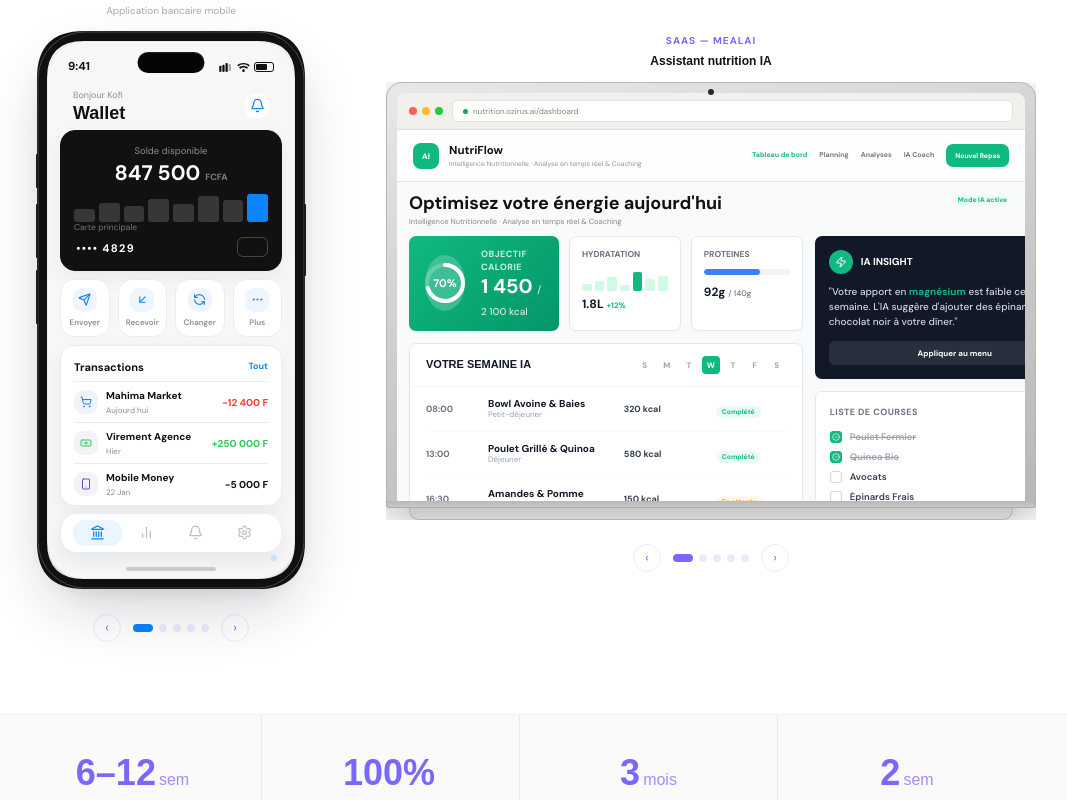
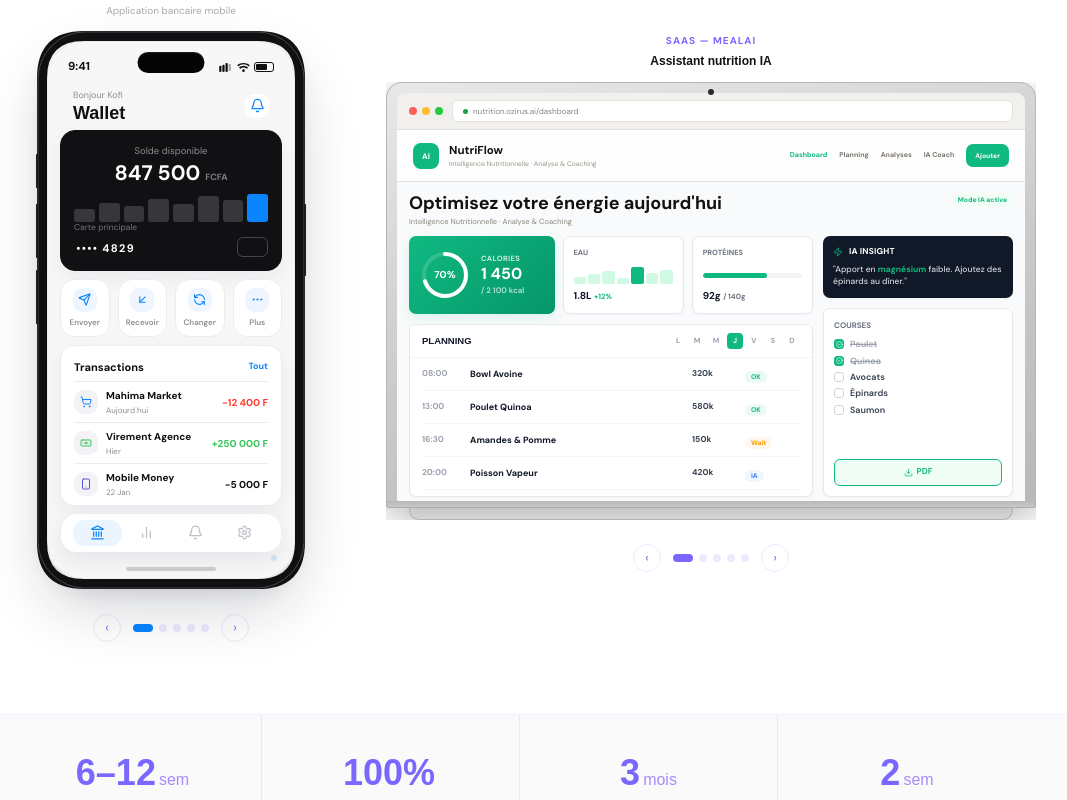
Before and after one commit to wilfriedfotie/ozirus, a Next.js app: page /dev in a window 1280 px wide. Shown: the part 709-1509 px from the top of the page, without its empty margins (120-1187 px from the left). Built offline with nearby package versions, Linux system fonts and the light colour scheme; a web font is replaced by a local one.

Commit message:
UI: Complete redesign and optimization of NutriFlow (SaasResto) component

```diff
--- a/app/dev/page.tsx
+++ b/app/dev/page.tsx
@@ -991,74 +991,72 @@
       slug="nutrition.ozirus.ai/dashboard"
       brand="NutriFlow"
       title="Optimisez votre énergie aujourd'hui"
-      subtitle="Intelligence Nutritionnelle · Analyse en temps réel & Coaching"
-      action="Nouvel Repas"
+      subtitle="Intelligence Nutritionnelle · Analyse & Coaching"
+      action="Ajouter"
       theme={theme}
-      nav={['Tableau de bord', 'Planning', 'Analyses', 'IA Coach']}
+      nav={['Dashboard', 'Planning', 'Analyses', 'IA Coach']}
     >
-      <div style={{ height: 'calc(100% - 34px)', display: 'grid', gridTemplateColumns: '1fr 280px', gap: 12 }}>
+      <div style={{ height: 'calc(100% - 34px)', display: 'grid', gridTemplateColumns: '1fr 190px', gap: 10 }}>
         {/* MAIN COLUMN */}
-        <div style={{ display: 'flex', flexDirection: 'column', gap: 12, minHeight: 0 }}>
+        <div style={{ display: 'flex', flexDirection: 'column', gap: 10, minHeight: 0 }}>
           {/* TOP HERO STATS */}
-          <div style={{ display: 'grid', gridTemplateColumns: '1.2fr 1fr 1fr', gap: 10 }}>
-            <PlainCard style={{ padding: '12px 16px', display: 'flex', alignItems: 'center', gap: 16, border: 'none', background: 'linear-gradient(135deg, #10B981 0%, #059669 100%)', color: '#fff' }}>
-              <div style={{ position: 'relative', width: 56, height: 56, borderRadius: '50%', background: 'rgba(255,255,255,0.2)', display: 'flex', alignItems: 'center', justifyContent: 'center' }}>
-                <svg width="40" height="40" viewBox="0 0 40 40">
-                  <circle cx="20" cy="20" r="18" fill="none" stroke="rgba(255,255,255,0.2)" strokeWidth="4" />
-                  <circle cx="20" cy="20" r="18" fill="none" stroke="#fff" strokeWidth="4" strokeDasharray="113" strokeDashoffset="34" strokeLinecap="round" transform="rotate(-90 20 20)" />
+          <div style={{ display: 'grid', gridTemplateColumns: '1.2fr 1fr 1fr', gap: 8 }}>
+            <PlainCard style={{ padding: '10px 12px', display: 'flex', alignItems: 'center', gap: 12, border: 'none', background: 'linear-gradient(135deg, #10B981 0%, #059669 100%)', color: '#fff', boxShadow: '0 4px 12px rgba(16, 185, 129, 0.12)' }}>
+              <div style={{ position: 'relative', width: 48, height: 48, flexShrink: 0, display: 'flex', alignItems: 'center', justifyContent: 'center' }}>
+                <svg width="48" height="48" viewBox="0 0 48 48">
+                  <circle cx="24" cy="24" r="21" fill="none" stroke="rgba(255,255,255,0.15)" strokeWidth="4" />
+                  <circle cx="24" cy="24" r="21" fill="none" stroke="#fff" strokeWidth="4" strokeDasharray="132" strokeDashoffset="40" strokeLinecap="round" transform="rotate(-90 24 24)" />
                 </svg>
-                <span style={{ position: 'absolute', fontSize: 11, fontWeight: 900 }}>70%</span>
-              </div>
-              <div>
-                <p style={{ fontSize: 9, fontWeight: 800, textTransform: 'uppercase', opacity: 0.8, letterSpacing: '0.05em' }}>Objectif Calorie</p>
-                <p style={{ fontSize: 20, fontWeight: 900, lineHeight: 1.1 }}>1 450 <span style={{ fontSize: 10, fontWeight: 500, opacity: 0.8 }}>/ 2 100 kcal</span></p>
+                <span style={{ position: 'absolute', fontSize: 10, fontWeight: 900 }}>70%</span>
+              </div>
+              <div style={{ minWidth: 0 }}>
+                <p style={{ fontSize: 7.5, fontWeight: 800, textTransform: 'uppercase', opacity: 0.8, letterSpacing: '0.05em', marginBottom: 2 }}>Calories</p>
+                <p style={{ fontSize: 16, fontWeight: 900, lineHeight: 1 }}>1 450</p>
+                <p style={{ fontSize: 8, fontWeight: 600, opacity: 0.7, marginTop: 2 }}>/ 2 100 kcal</p>
               </div>
             </PlainCard>
 
-            <PlainCard style={{ padding: 12, border: '1px solid #E5E7EB' }}>
-              <p style={{ fontSize: 8.5, color: '#6B7280', fontWeight: 700, marginBottom: 6 }}>HYDRATATION</p>
-              <div style={{ display: 'flex', alignItems: 'flex-end', gap: 3, height: 24, marginBottom: 4 }}>
-                {[30, 45, 60, 25, 80, 50, 65].map((h, i) => (
+            <PlainCard style={{ padding: 10, border: '1px solid #E5E7EB', display: 'flex', flexDirection: 'column', justifyContent: 'space-between' }}>
+              <p style={{ fontSize: 7.5, color: '#6B7280', fontWeight: 800, textTransform: 'uppercase', marginBottom: 6 }}>Eau</p>
+              <div style={{ display: 'flex', alignItems: 'flex-end', gap: 2, height: 20, marginBottom: 4 }}>
+                {[35, 50, 65, 30, 85, 55, 70].map((h, i) => (
                   <div key={i} style={{ flex: 1, height: `${h}%`, background: i === 4 ? theme.accent : '#D1FAE5', borderRadius: 2 }} />
                 ))}
               </div>
-              <p style={{ fontSize: 12, fontWeight: 900, color: '#111827' }}>1.8L <span style={{ fontSize: 8, color: '#10B981' }}>+12%</span></p>
+              <p style={{ fontSize: 10, fontWeight: 900, color: '#111827', margin: 0 }}>1.8L <span style={{ fontSize: 7.5, color: '#10B981' }}>+12%</span></p>
             </PlainCard>
 
-            <PlainCard style={{ padding: 12, border: '1px solid #E5E7EB' }}>
-              <p style={{ fontSize: 8.5, color: '#6B7280', fontWeight: 700, marginBottom: 6 }}>PROTEINES</p>
-              <div style={{ height: 6, background: '#F3F4F6', borderRadius: 99, overflow: 'hidden', margin: '8px 0' }}>
-                <div style={{ width: '65%', height: '100%', background: '#3B82F6', borderRadius: 99 }} />
-              </div>
-              <p style={{ fontSize: 12, fontWeight: 900, color: '#111827' }}>92g <span style={{ fontSize: 8, color: '#6B7280', fontWeight: 500 }}>/ 140g</span></p>
+            <PlainCard style={{ padding: 10, border: '1px solid #E5E7EB', display: 'flex', flexDirection: 'column', justifyContent: 'space-between' }}>
+              <p style={{ fontSize: 7.5, color: '#6B7280', fontWeight: 800, textTransform: 'uppercase', marginBottom: 6 }}>Protéines</p>
+              <div style={{ height: 5, background: '#F3F4F6', borderRadius: 99, overflow: 'hidden', margin: '6px 0' }}>
+                <div style={{ width: '65%', height: '100%', background: '#10B981', borderRadius: 99 }} />
+              </div>
+              <p style={{ fontSize: 10, fontWeight: 900, color: '#111827', margin: 0 }}>92g <span style={{ fontSize: 7.5, color: '#6B7280' }}>/ 140g</span></p>
             </PlainCard>
           </div>
 
           {/* PLANNING LIST */}
           <PlainCard style={{ flex: 1, padding: 0, overflow: 'hidden', display: 'flex', flexDirection: 'column', border: '1px solid #E5E7EB' }}>
-            <div style={{ padding: '12px 16px', borderBottom: '1px solid #F3F4F6', display: 'flex', justifyContent: 'space-between', alignItems: 'center' }}>
-              <h4 style={{ fontSize: 11, fontWeight: 800, color: '#111827', margin: 0 }}>VOTRE SEMAINE IA</h4>
-              <div style={{ display: 'flex', gap: 4 }}>
-                {['S', 'M', 'T', 'W', 'T', 'F', 'S'].map((d, i) => (
-                  <div key={i} style={{ width: 18, height: 18, borderRadius: 4, background: i === 3 ? theme.accent : 'transparent', color: i === 3 ? '#fff' : '#9CA3AF', fontSize: 8, fontWeight: 900, display: 'flex', alignItems: 'center', justifyContent: 'center' }}>{d}</div>
+            <div style={{ padding: '8px 12px', borderBottom: '1px solid #F3F4F6', display: 'flex', justifyContent: 'space-between', alignItems: 'center', background: '#fff' }}>
+              <h4 style={{ fontSize: 9.5, fontWeight: 800, color: '#111827', margin: 0 }}>PLANNING</h4>
+              <div style={{ display: 'flex', gap: 3 }}>
+                {['L', 'M', 'M', 'J', 'V', 'S', 'D'].map((d, i) => (
+                  <div key={i} style={{ width: 16, height: 16, borderRadius: 4, background: i === 3 ? theme.accent : 'transparent', color: i === 3 ? '#fff' : '#9CA3AF', fontSize: 7.5, fontWeight: 900, display: 'flex', alignItems: 'center', justifyContent: 'center' }}>{d}</div>
                 ))}
               </div>
             </div>
-            <div style={{ flex: 1, overflowY: 'auto', padding: '0 16px' }}>
+            <div style={{ flex: 1, overflowY: 'auto', padding: '0 12px' }}>
               {[
-                { time: '08:00', type: 'Petit-déjeuner', name: 'Bowl Avoine & Baies', cal: '320 kcal', status: 'Complété', color: '#10B981' },
-                { time: '13:00', type: 'Déjeuner', name: 'Poulet Grillé & Quinoa', cal: '580 kcal', status: 'Complété', color: '#10B981' },
-                { time: '16:30', type: 'Collation', name: 'Amandes & Pomme', cal: '150 kcal', status: 'En attente', color: '#F59E0B' },
-                { time: '20:00', type: 'Dîner', name: 'Filet de Poisson & Vapeur', cal: '420 kcal', status: 'Suggéré', color: '#3B82F6' },
-                { time: '22:00', type: 'Infusion', name: 'Camomille & Magnésium', cal: '0 kcal', status: 'Suggéré', color: '#6366F1' },
+                { time: '08:00', name: 'Bowl Avoine', cal: '320', status: 'OK', color: '#10B981' },
+                { time: '13:00', name: 'Poulet Quinoa', cal: '580', status: 'OK', color: '#10B981' },
+                { time: '16:30', name: 'Amandes & Pomme', cal: '150', status: 'Wait', color: '#F59E0B' },
+                { time: '20:00', name: 'Poisson Vapeur', cal: '420', status: 'IA', color: '#3B82F6' },
+                { time: '22:00', name: 'Infusion', cal: '0', status: 'IA', color: '#6366F1' },
               ].map((item, i) => (
-                <div key={i} style={{ display: 'grid', gridTemplateColumns: '50px 1fr 80px 70px', gap: 12, padding: '10px 0', borderBottom: i === 4 ? 'none' : '1px solid #F9FAFB', alignItems: 'center' }}>
-                  <Cell style={{ fontSize: 9, fontWeight: 700, color: '#6B7280' }}>{item.time}</Cell>
-                  <div>
-                    <Cell style={{ fontSize: 10, fontWeight: 800, color: '#111827' }}>{item.name}</Cell>
-                    <Cell style={{ fontSize: 8, color: '#9CA3AF', marginTop: 1 }}>{item.type}</Cell>
-                  </div>
-                  <Cell style={{ fontSize: 9, fontWeight: 700, color: '#374151' }}>{item.cal}</Cell>
+                <div key={i} style={{ display: 'grid', gridTemplateColumns: '40px 1fr 45px 55px', gap: 8, padding: '4px 0', borderBottom: i === 4 ? 'none' : '1px solid #F3F4F6', alignItems: 'center' }}>
+                  <Cell style={{ fontSize: 8.5, fontWeight: 700, color: '#9CA3AF' }}>{item.time}</Cell>
+                  <Cell style={{ fontSize: 9, fontWeight: 800, color: '#111827' }}>{item.name}</Cell>
+                  <Cell style={{ fontSize: 8.5, fontWeight: 700, color: '#374151' }}>{item.cal}k</Cell>
                   <span style={cropText}><UiPill tone={item.color} bg={item.color + '14'}>{item.status}</UiPill></span>
                 </div>
               ))}
@@ -1067,42 +1065,37 @@
         </div>
 
         {/* SIDEBAR */}
-        <div style={{ display: 'flex', flexDirection: 'column', gap: 12 }}>
-          <PlainCard style={{ padding: 14, background: '#111827', color: '#fff', border: 'none' }}>
-            <div style={{ display: 'flex', alignItems: 'center', gap: 8, marginBottom: 10 }}>
-              <div style={{ width: 24, height: 24, borderRadius: '50%', background: theme.accent, display: 'flex', alignItems: 'center', justifyContent: 'center' }}>
-                <Zap size={12} color="#fff" />
-              </div>
-              <p style={{ fontSize: 10, fontWeight: 800 }}>IA INSIGHT</p>
-            </div>
-            <p style={{ fontSize: 10, lineHeight: 1.5, color: '#D1D5DB', fontWeight: 500 }}>
-              "Votre apport en <span style={{ color: theme.accent, fontWeight: 800 }}>magnésium</span> est faible cette semaine. L'IA suggère d'ajouter des épinards ou du chocolat noir à votre dîner."
+        <div style={{ display: 'flex', flexDirection: 'column', gap: 10 }}>
+          <PlainCard style={{ padding: 10, background: '#111827', color: '#fff', border: 'none' }}>
+            <div style={{ display: 'flex', alignItems: 'center', gap: 6, marginBottom: 6 }}>
+              <Zap size={10} color={theme.accent} />
+              <p style={{ fontSize: 8.5, fontWeight: 800, letterSpacing: '0.02em' }}>IA INSIGHT</p>
+            </div>
+            <p style={{ fontSize: 8.5, lineHeight: 1.4, color: '#D1D5DB', fontWeight: 500, margin: 0 }}>
+              "Apport en <span style={{ color: theme.accent, fontWeight: 800 }}>magnésium</span> faible. Ajoutez des épinards au dîner."
             </p>
-            <button style={{ marginTop: 12, width: '100%', padding: '6px', borderRadius: 6, background: 'rgba(255,255,255,0.1)', border: 'none', color: '#fff', fontSize: 8, fontWeight: 800, cursor: 'pointer' }}>Appliquer au menu</button>
           </PlainCard>
 
-          <PlainCard style={{ flex: 1, padding: 14, border: '1px solid #E5E7EB' }}>
-            <p style={{ fontSize: 9, fontWeight: 800, color: '#6B7280', textTransform: 'uppercase', marginBottom: 12, letterSpacing: '0.05em' }}>LISTE DE COURSES</p>
-            <div style={{ display: 'flex', flexDirection: 'column', gap: 8 }}>
+          <PlainCard style={{ flex: 1, padding: 10, border: '1px solid #E5E7EB', display: 'flex', flexDirection: 'column' }}>
+            <p style={{ fontSize: 8, fontWeight: 800, color: '#6B7280', textTransform: 'uppercase', marginBottom: 8 }}>Courses</p>
+            <div style={{ display: 'flex', flexDirection: 'column', gap: 6, marginBottom: 12 }}>
               {[
-                { n: 'Poulet Fermier', q: '800g', c: true },
-                { n: 'Quinoa Bio', q: '500g', c: true },
+                { n: 'Poulet', q: '800g', c: true },
+                { n: 'Quinoa', q: '500g', c: true },
                 { n: 'Avocats', q: '3 pcs', c: false },
-                { n: 'Épinards Frais', q: '200g', c: false },
-                { n: 'Baies de Goji', q: '100g', c: false },
-                { n: 'Saumon Sauvage', q: '400g', c: false },
+                { n: 'Épinards', q: '200g', c: false },
+                { n: 'Saumon', q: '400g', c: false },
               ].map((item, i) => (
-                <div key={i} style={{ display: 'flex', alignItems: 'center', gap: 8 }}>
-                  <div style={{ width: 12, height: 12, borderRadius: 3, border: `1px solid ${item.c ? theme.accent : '#D1D5DB'}`, background: item.c ? theme.accent : 'transparent', display: 'flex', alignItems: 'center', justifyContent: 'center' }}>
-                    {item.c && <CheckCircle2 size={8} color="#fff" />}
+                <div key={i} style={{ display: 'flex', alignItems: 'center', gap: 6 }}>
+                  <div style={{ width: 10, height: 10, borderRadius: 3, border: `1px solid ${item.c ? theme.accent : '#D1D5DB'}`, background: item.c ? theme.accent : 'transparent', display: 'flex', alignItems: 'center', justifyContent: 'center' }}>
+                    {item.c && <CheckCircle2 size={7} color="#fff" />}
                   </div>
-                  <Cell style={{ fontSize: 9.5, fontWeight: 600, color: item.c ? '#9CA3AF' : '#374151', textDecoration: item.c ? 'line-through' : 'none' }}>{item.n}</Cell>
-                  <Cell style={{ fontSize: 8, color: '#9CA3AF', marginLeft: 'auto' }}>{item.q}</Cell>
+                  <Cell style={{ fontSize: 9, fontWeight: 600, color: item.c ? '#9CA3AF' : '#374151', textDecoration: item.c ? 'line-through' : 'none' }}>{item.n}</Cell>
                 </div>
               ))}
             </div>
-            <button style={{ marginTop: 'auto', width: '100%', padding: '8px', borderRadius: 8, background: theme.soft, border: `1px solid ${theme.accent}`, color: theme.accent, fontSize: 9, fontWeight: 900, cursor: 'pointer', display: 'flex', alignItems: 'center', justifyContent: 'center', gap: 6 }}>
-              <Download size={10} /> Exporter PDF
+            <button style={{ marginTop: 'auto', width: '100%', padding: '6px', borderRadius: 6, background: theme.soft, border: `1px solid ${theme.accent}`, color: theme.accent, fontSize: 8.5, fontWeight: 900, cursor: 'pointer', display: 'flex', alignItems: 'center', justifyContent: 'center', gap: 4 }}>
+              <Download size={9} /> PDF
             </button>
           </PlainCard>
         </div>
```
